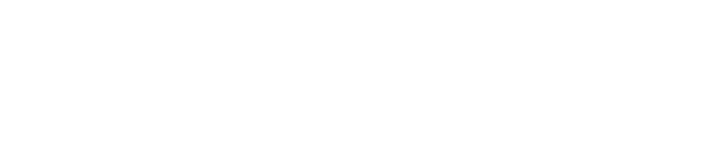
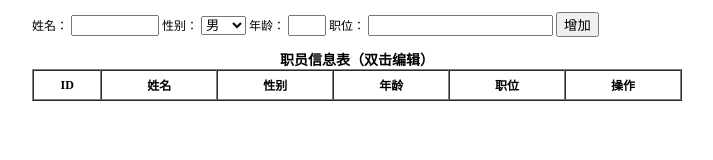
Before and after one commit to myccy8/backone, a plain HTML site: page Default.html in a window 1280 px wide. Shown: the whole page, without its empty margins (283-996 px from the left). Drawn offline with nearby package versions, Linux system fonts and the light colour scheme.

Commit message:
git add .

```diff
--- a/Default.html
+++ b/Default.html
@@ -7,29 +7,91 @@
     <meta name="viewport"
           content="width=device-width,height=device-height, initial-scale=1, maximum-scale=1, user-scalable=no">
     <title>VK</title>
+    <style>
+        html,body{
+            height: 100%;
+            width : 100%;
+            margin: 0;
+            padding: 0;
+            font-size: 12px;
+        }
+        input.username{
+            width : 80px;
+        }
+        input.age{
+            width : 30px;
+        }
+        select.sex{
+            width : 45px;
+        }
+        .emp-table{
+            width: 100%;
+            text-align: center;
+        }
+        .emp-table tr{
+            height: 30px;
+        }
+        .emp-table td .edit{
+            display: none;
+        }
+        .emp-table td.editing .edit{
+            display: block;
+        }
+        .emp-table td.editing .display{
+            display: none;
+        }
+    </style>
     <script type="text/javascript" src="/libs/jquery-1.11.1.js"></script>
     <script type="text/javascript" src="/libs/underscore.js"></script>
     <script type="text/javascript" src="/libs/backbone.js"></script>
-    <script type="text/javascript" src="/js/init.js"></script>
-    <script type="text/javascript" src="/js/models.js"></script>
-    <script type="text/javascript" src="/js/collections.js"></script>
-    <script type="text/javascript" src="/js/views.js"></script>
-    <script type="text/javascript" src="/js/routers.js"></script>
-    <script type="text/javascript" src="/js/application.js"></script>
+    <script type="text/javascript" src="/libs/backbone-localstorage.js"></script>
+    <!--<script type="text/javascript" src="/js/init.js"></script>-->
+    <!--<script type="text/javascript" src="/js/models.js"></script>-->
+    <!--<script type="text/javascript" src="/js/collections.js"></script>-->
+    <!--<script type="text/javascript" src="/js/views.js"></script>-->
+    <script type="text/javascript" src="/js/app.js"></script>
+    <!--<script type="text/javascript" src="/js/application.js"></script>-->
 
 </head>
 <body>
-<div class="wrapper">
-    <div class="section team-list">
-        <div class="team-element">
-        </div>
-    </div>
-    <div>
-        <ul class="team-list">
-        </ul>
-    </div>
-    <script id="teamTemplate" type="text/template">
-        <%= nam %>
+<div style="width: 650px;margin: 0 auto;" id="app">
+    <p id="emp-form">
+        <label for="username">姓名：</label>
+        <input id="username" class="username" name="username"/>
+        <label for="sex">性别：</label>
+        <select id="sex" name="sex" class="sex">
+            <option value="0">男</option>
+            <option value="1">女</option>
+        </select>
+        <label for="age">年龄：</label>
+        <input id="age" name="age" class="age"/>
+        <label for="position">职位：</label>
+        <input id="position" name="position" class="position" />
+        <button id="add-btn">增加</button>
+    </p>
+    <table class="emp-table" border="1" cellspacing="0" cellpadding="0">
+        <caption style="font-size: 14px;font-weight: bold;">职员信息表（双击编辑）</caption>
+        <thead>
+        <tr>
+            <th>ID</th>
+            <th>姓名</th>
+            <th>性别</th>
+            <th>年龄</th>
+            <th>职位</th>
+            <th>操作</th>
+        </tr>
+        </thead>
+        <tbody>
+        </tbody>
+    </table>
+    <div id="pager"></div>
+    <script type="text/template" id="item-template">
+        <td><%= eid %></td>
+        <td class="username"><div class="display"><%= username %></div><div class="edit"><input class="username" name="username"></input></div></td>
+        <td class="sex"><div class="display"><%= sex=="1" ? "女":"男" %></div><div class="edit"><select name="sex" class="sex" style="width:45px"><option value="0">男</option><option value="1">女</option></select></div></td>
+        <td class="age"><div class="display"><%= age %></div><div class="edit"><input class="age" name="age"></input></div></td>
+        <td class="position"><div class="display"><%= position %></div><div class="edit"><input class="position" name="position"></input></div></td>
+        <td><a href="#" class="del">删除</a></td>
     </script>
 </div>
 </body>
--- a/js/models.js
+++ b/js/models.js
@@ -5,7 +5,7 @@ App.Models.Team = Backbone.Model.extend({
 
 	initialize : function() {
         this.on('change:name',function(){    //绑定change事件，当数据改变时执行此回调函数
-            alert('changed');
+
         });
 	},
 
--- a/js/views.js
+++ b/js/views.js
@@ -8,7 +8,7 @@ App.Views.Team = Backbone.View.extend({
 	model : new App.Models.Team(),
 
 	initialize : function() {
-		this.model.bind('change', this.render, this);
+        this.listenTo(this.model, "change", this.render);
 	},
 
 	render : function() {
```
